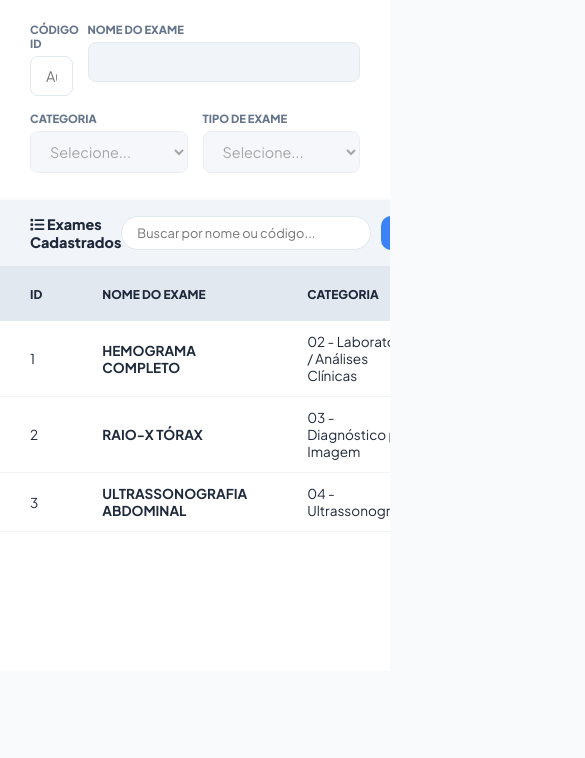
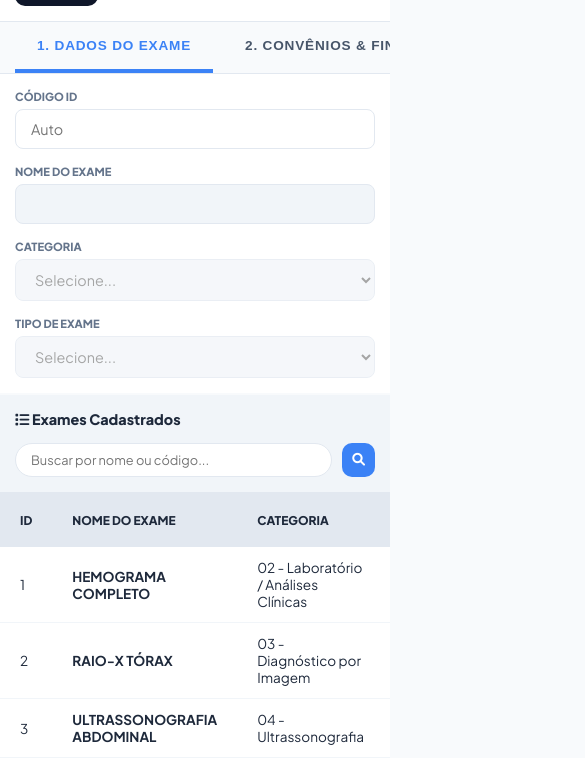
Before and after one commit to GM4MED/-G4med-Ultra, a plain HTML site: page Cadastro-de-exames/Cadastro-exames.html in a window 390 px wide. Shown: the part 173-931 px from the top of the page, 585 px wide, since content can reach past the window. Before the commit the page ends 844 px from the top, so only its background shows below. Drawn offline with Linux system fonts and the light colour scheme.

Commit message:
Atualização do CSS Utilitários Exames

```diff
--- a/Cadastro-de-exames/Cadastro-exames.css
+++ b/Cadastro-de-exames/Cadastro-exames.css
@@ -22,14 +22,13 @@ body {
     font-family: 'Plus Jakarta Sans', sans-serif;
     background-color: var(--bg-main);
     color: var(--text-dark);
-    height: 100vh;
-    overflow: hidden;
+    min-height: 100vh;
 }
 
 .container {
     display: flex;
     flex-direction: column;
-    height: 100vh;
+    min-height: 100vh;
 }
 
 /* Header & Toolbar */
@@ -40,6 +39,8 @@ header {
     display: flex;
     justify-content: space-between;
     align-items: center;
+    flex-wrap: wrap;
+    gap: 15px;
 }
 
 .header-title {
@@ -61,6 +62,7 @@ header {
 .toolbar {
     display: flex;
     gap: 8px;
+    flex-wrap: wrap;
 }
 
 /* Buttons */
@@ -75,6 +77,7 @@ header {
     align-items: center;
     gap: 6px;
     transition: all 0.2s;
+    white-space: nowrap;
 }
 
 .btn-sm {
@@ -117,7 +120,6 @@ header {
 /* Ajuste para o botão sair ficar alinhado ao final da toolbar */
 #btnSair {
     margin-left: auto;
-    /* Empurra o botão para o canto direito se o container for flex */
 }
 
 /* Main Content Area */
@@ -125,7 +127,6 @@ main {
     flex: 1;
     display: flex;
     flex-direction: column;
-    overflow: hidden;
 }
 
 /* Form Area & Tabs */
@@ -142,6 +143,8 @@ main {
     background: #f8fafc;
     border-bottom: 1px solid var(--border);
     gap: 10px;
+    overflow-x: auto;
+    white-space: nowrap;
 }
 
 .tab-link {
@@ -171,8 +174,7 @@ main {
 
 .form-content {
     padding: 25px 30px;
-    max-height: 40vh;
-    overflow-y: auto;
+    max-height: none;
 }
 
 .tab-content {
@@ -234,6 +236,7 @@ label {
 input,
 select,
 textarea {
+    width: 100%;
     padding: 10px 15px;
     border: 1px solid var(--border);
     border-radius: 8px;
@@ -277,7 +280,6 @@ textarea:disabled {
     background: white;
     display: flex;
     flex-direction: column;
-    overflow: hidden;
 }
 
 .grid-header {
@@ -287,6 +289,8 @@ textarea:disabled {
     display: flex;
     justify-content: space-between;
     align-items: center;
+    flex-wrap: wrap;
+    gap: 15px;
 }
 
 .grid-header span {
@@ -297,31 +301,35 @@ textarea:disabled {
 .grid-search {
     display: flex;
     gap: 10px;
+    width: 100%;
+    max-width: 300px;
 }
 
 .grid-search input {
     padding: 8px 15px;
     font-size: 0.8rem;
-    width: 250px;
+    width: 100%;
     border-radius: 20px;
     border: 1px solid var(--border);
 }
 
 .table-wrapper {
-    flex: 1;
-    overflow-y: auto;
+    width: 100%;
+    overflow-x: auto;
 }
 
 table {
     width: 100%;
     border-collapse: collapse;
+    min-width: 600px;
+    /* Garante estrutura em telas menores */
 }
 
 th {
     position: sticky;
     top: 0;
     background: #e2e8f0;
-    padding: 12px 30px;
+    padding: 12px 20px;
     text-align: left;
     font-size: 0.75rem;
     font-weight: 800;
@@ -331,7 +339,7 @@ th {
 }
 
 td {
-    padding: 12px 30px;
+    padding: 12px 20px;
     border-bottom: 1px solid #f1f5f9;
     font-size: 0.85rem;
 }
@@ -367,6 +375,7 @@ tr.selected {
 /* Custom Scrollbar */
 ::-webkit-scrollbar {
     width: 6px;
+    height: 6px;
 }
 
 ::-webkit-scrollbar-track {
@@ -381,3 +390,50 @@ tr.selected {
 ::-webkit-scrollbar-thumb:hover {
     background: #94a3b8;
 }
+
+/* Responsividade Mobile (Telas até 768px) */
+@media (max-width: 768px) {
+    header {
+        padding: 15px;
+        flex-direction: column;
+        align-items: stretch;
+    }
+
+    .toolbar {
+        width: 100%;
+        justify-content: space-between;
+    }
+
+    #btnSair {
+        margin-left: 0;
+    }
+
+    .tabs-nav {
+        padding: 0 15px;
+    }
+
+    .form-content {
+        padding: 15px;
+    }
+
+    .grid-header {
+        padding: 15px;
+        flex-direction: column;
+        align-items: stretch;
+    }
+
+    .grid-search {
+        max-width: 100%;
+    }
+
+    /* Transforma todas as colunas em largura total no mobile */
+    .col-2,
+    .col-3,
+    .col-4,
+    .col-6,
+    .col-8,
+    .col-10,
+    .col-12 {
+        grid-column: span 12;
+    }
+}
```
